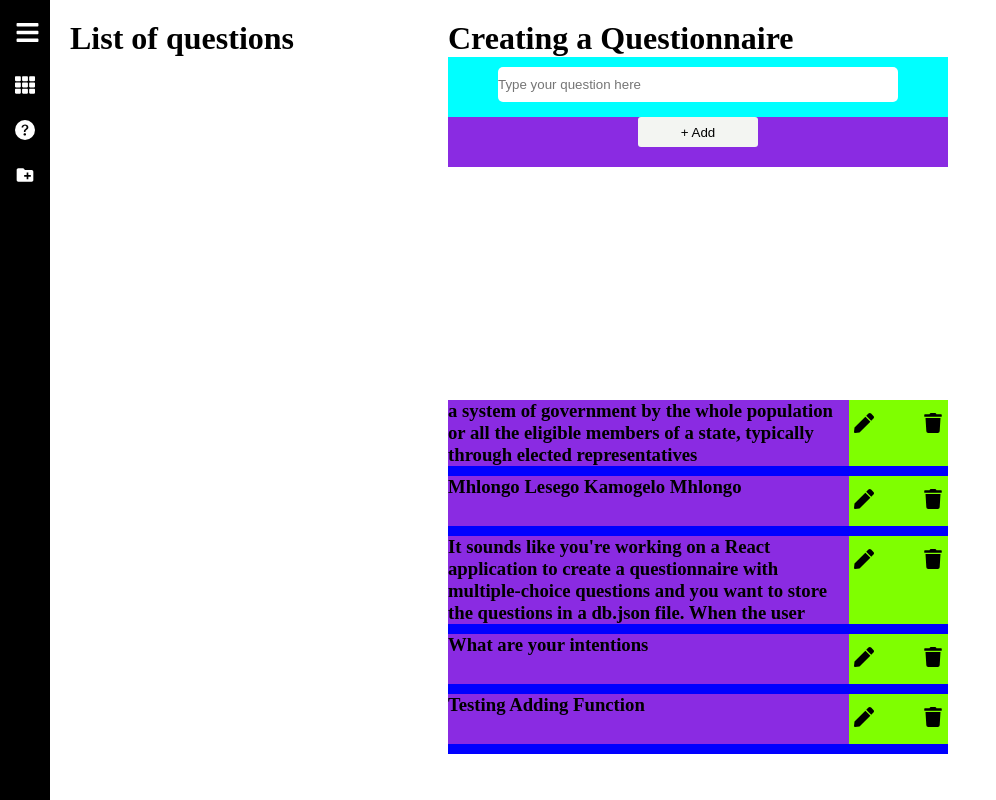
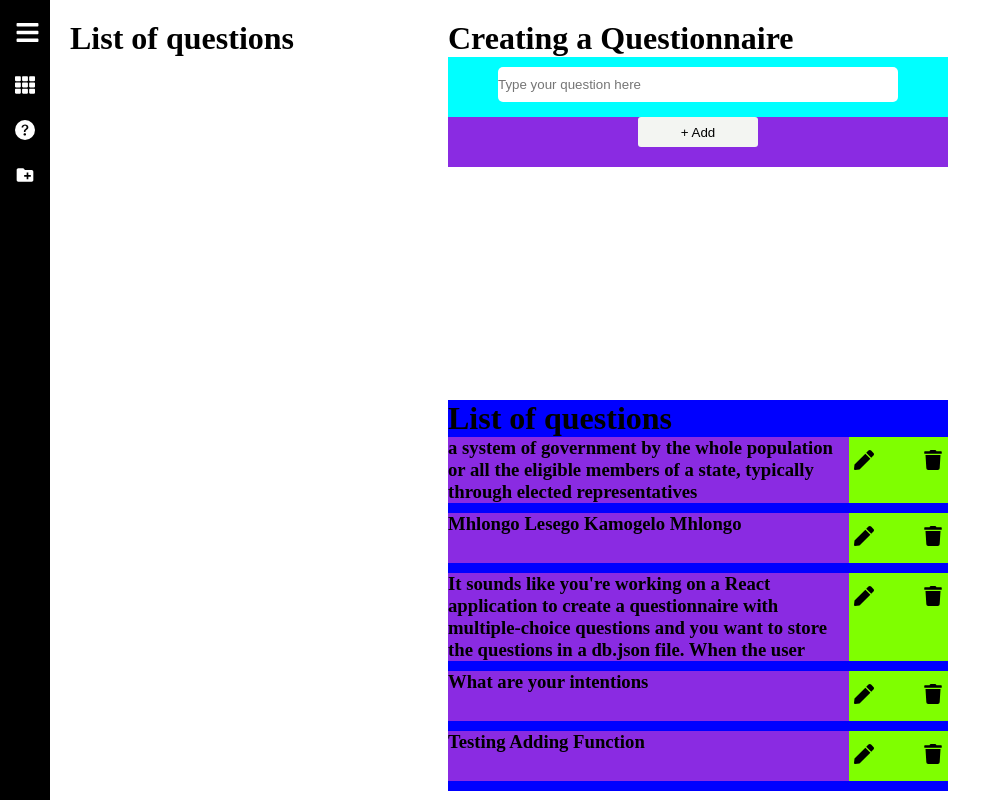
Before and after one commit to LesegoLSG/Questionnaire-React, a React (Create React App) app: page /create in a window 1280 px wide. Shown: the whole page, without its empty margins (0-996 px from the left). Built offline with nearby package versions, Linux system fonts and the light colour scheme; data requests are answered from the project's data file.

Commit message:
Added fonts and heading

```diff
--- a/src/Components/QuestionList.js
+++ b/src/Components/QuestionList.js
@@ -7,6 +7,7 @@ const QuestionList = ({questions, onDelete, onEdit}) => {
 
     return (
        <div className='main-question'>
+        <h1>List of questions</h1>
        {questions.map((quest) =>(
         <Question
         key={quest.id}
```
